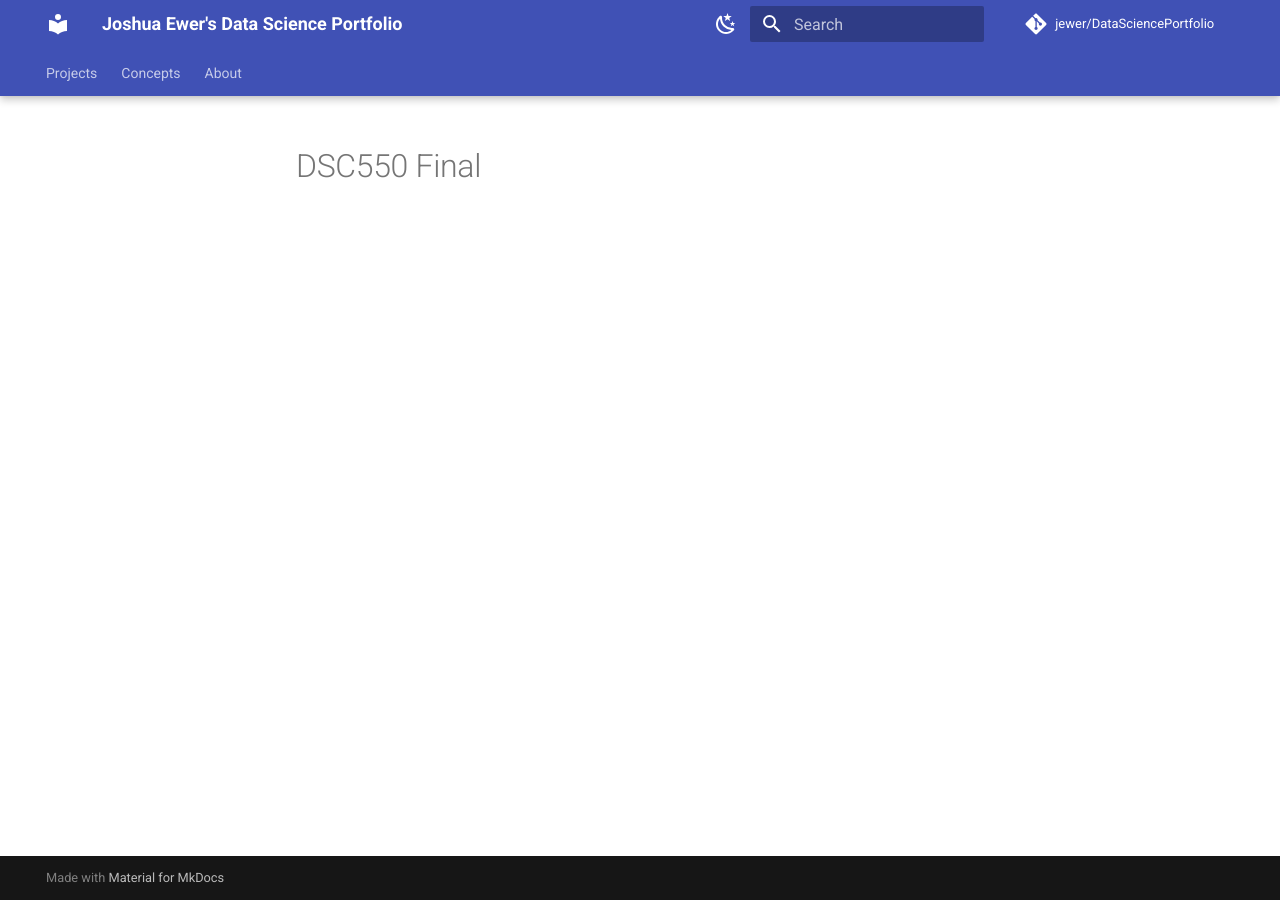
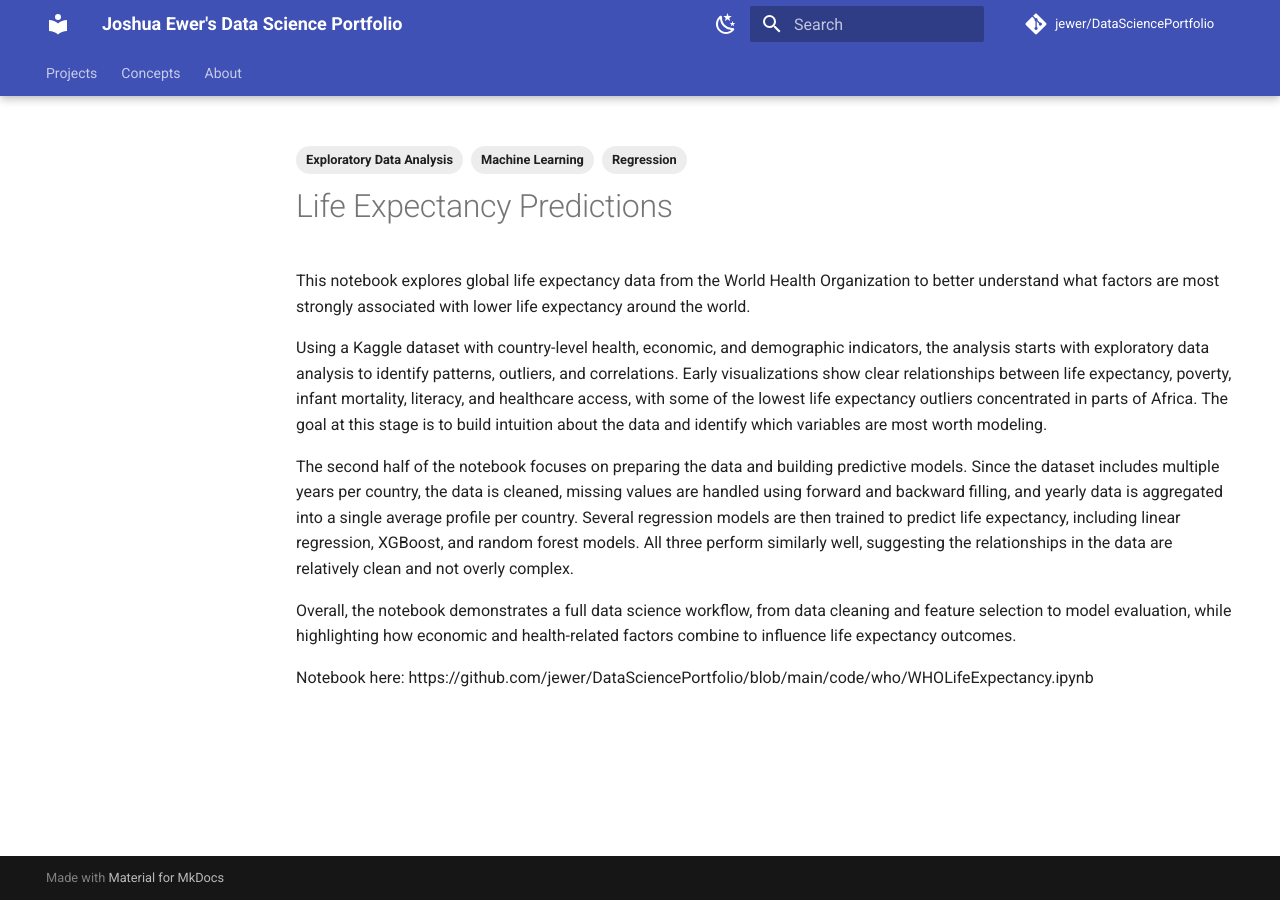
Before and after one commit to jewer/DataSciencePortfolio, an MkDocs documentation site: the page built from docs/projects/who-exploration.md, in a window 1280 px wide. Built offline with MkDocs 1.6.1 and Material for MkDocs 9.7.7, drawn with Linux system fonts in a browser that asks for light colours; comment, search, counter and statistics services are not loaded.

Commit message:
Add readmes

```diff
--- a/docs/projects/who-exploration.md
+++ b/docs/projects/who-exploration.md
@@ -1 +1,18 @@
-# DSC550 Final
+---
+tags:
+  - Machine Learning
+  - Exploratory Data Analysis
+  - Regression
+---
+
+# Life Expectancy Predictions
+
+This notebook explores global life expectancy data from the World Health Organization to better understand what factors are most strongly associated with lower life expectancy around the world.
+
+Using a Kaggle dataset with country-level health, economic, and demographic indicators, the analysis starts with exploratory data analysis to identify patterns, outliers, and correlations. Early visualizations show clear relationships between life expectancy, poverty, infant mortality, literacy, and healthcare access, with some of the lowest life expectancy outliers concentrated in parts of Africa. The goal at this stage is to build intuition about the data and identify which variables are most worth modeling.
+
+The second half of the notebook focuses on preparing the data and building predictive models. Since the dataset includes multiple years per country, the data is cleaned, missing values are handled using forward and backward filling, and yearly data is aggregated into a single average profile per country. Several regression models are then trained to predict life expectancy, including linear regression, XGBoost, and random forest models. All three perform similarly well, suggesting the relationships in the data are relatively clean and not overly complex.
+
+Overall, the notebook demonstrates a full data science workflow, from data cleaning and feature selection to model evaluation, while highlighting how economic and health-related factors combine to influence life expectancy outcomes.
+
+Notebook here:  https://github.com/jewer/DataSciencePortfolio/blob/main/code/who/WHOLifeExpectancy.ipynb
```
Also changed, not shown: docs/projects/heart.md (+1 -1 lines), docs/projects/list.md (+15 -7 lines), docs/projects/retail.md (added, +20 -0 lines), docs/projects/seg.md (deleted, +0 -3 lines), 3 other files.
